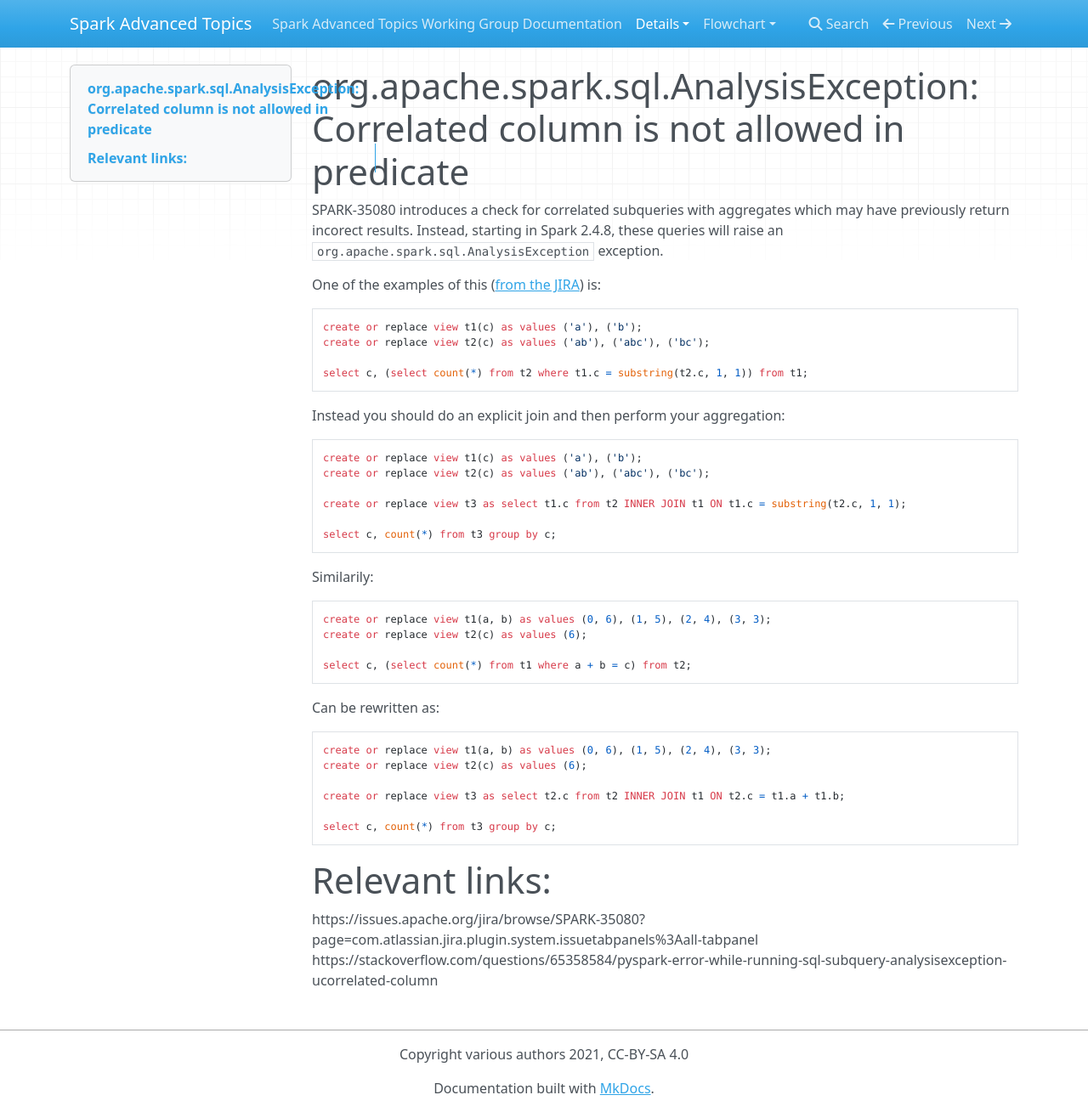
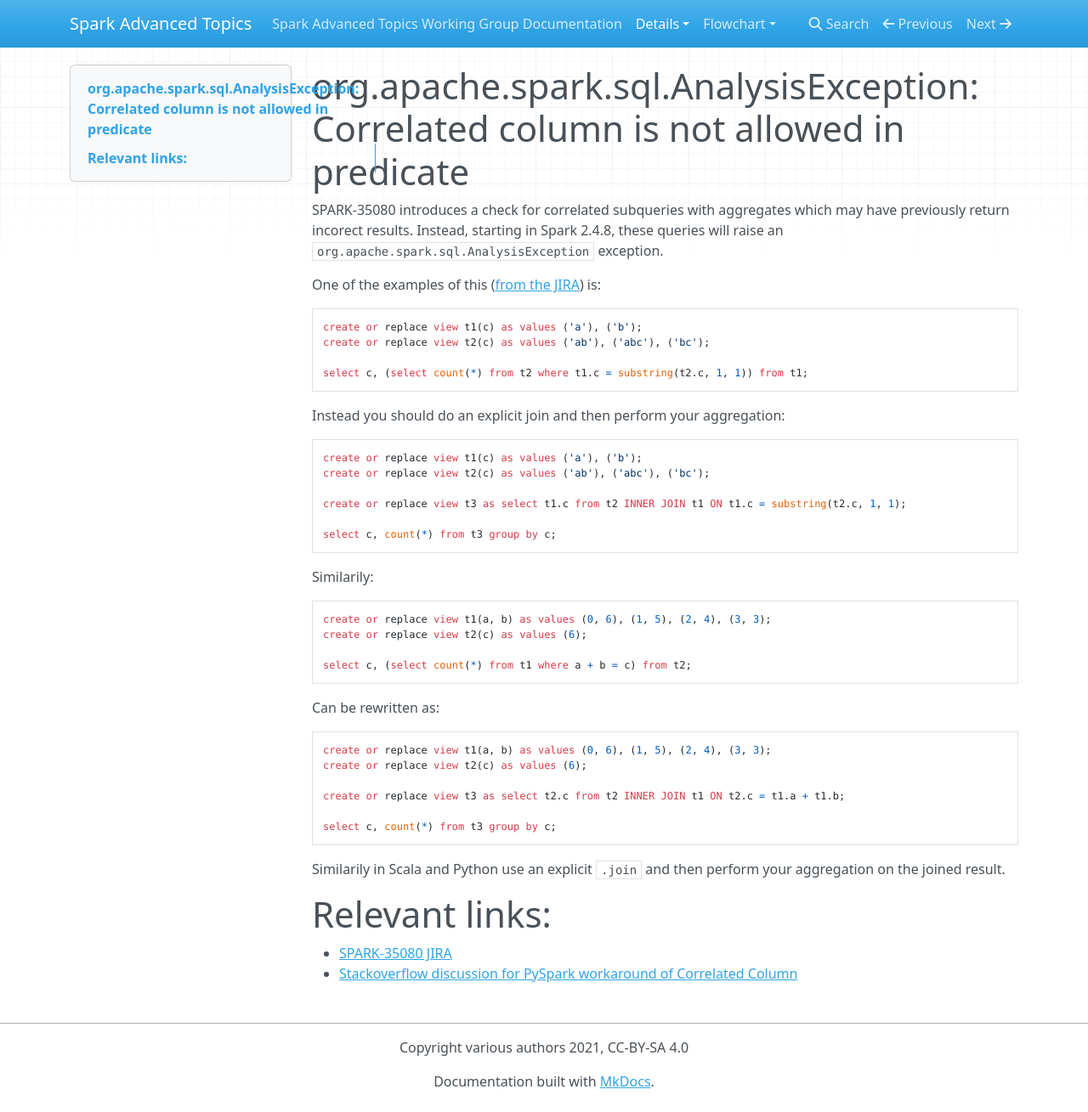
Before and after one commit to holdenk/spark-flowchart, an MkDocs documentation site: the page built from docs/details/correlated-column-not-allowed.md, in a window 1280 px wide and 1309 px high. Shown: the whole window at 85% size. Built offline with MkDocs 1.6.1, drawn with Linux system fonts in a browser that asks for light colours; nearby versions of some CDN libraries.

Commit message:
Fix relevant links

````diff
--- a/docs/details/correlated-column-not-allowed.md
+++ b/docs/details/correlated-column-not-allowed.md
@@ -45,7 +45,10 @@
 ```
 
 
+Similarily in Scala and Python use an explicit `.join` and then perform your aggregation on the joined result.
+
+
 # Relevant links:
 
-https://issues.apache.org/jira/browse/SPARK-35080?page=com.atlassian.jira.plugin.system.issuetabpanels%3Aall-tabpanel
-https://stackoverflow.com/questions/65358584/pyspark-error-while-running-sql-subquery-analysisexception-ucorrelated-column
+- [SPARK-35080 JIRA](https://issues.apache.org/jira/browse/SPARK-35080)
+- [Stackoverflow discussion for PySpark workaround of Correlated Column](https://stackoverflow.com/questions/65358584/pyspark-error-while-running-sql-subquery-analysisexception-ucorrelated-column)
````
